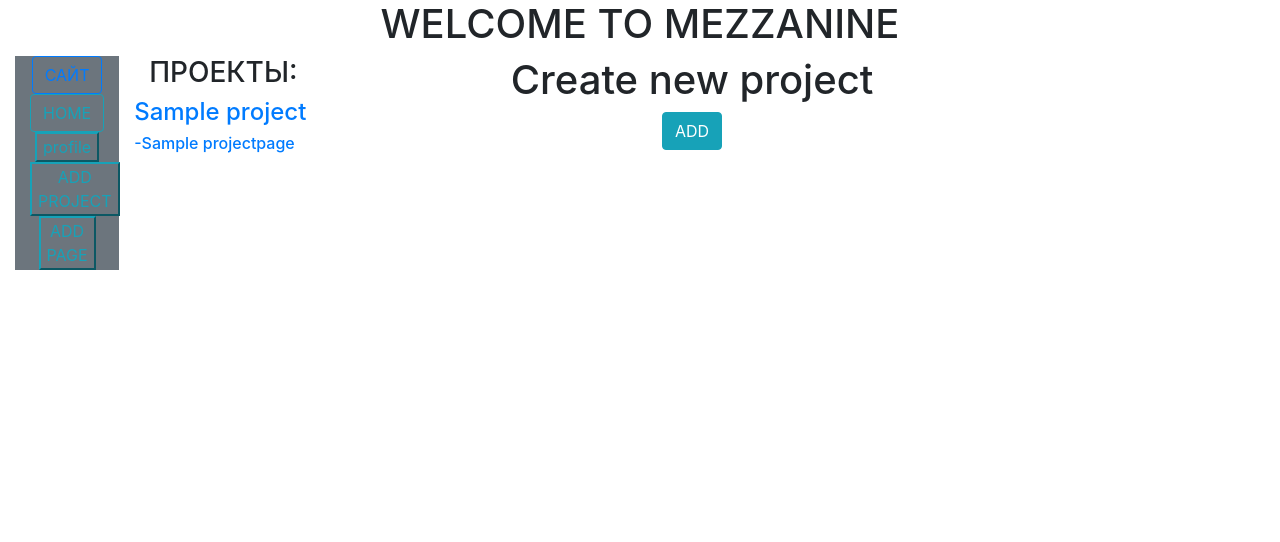
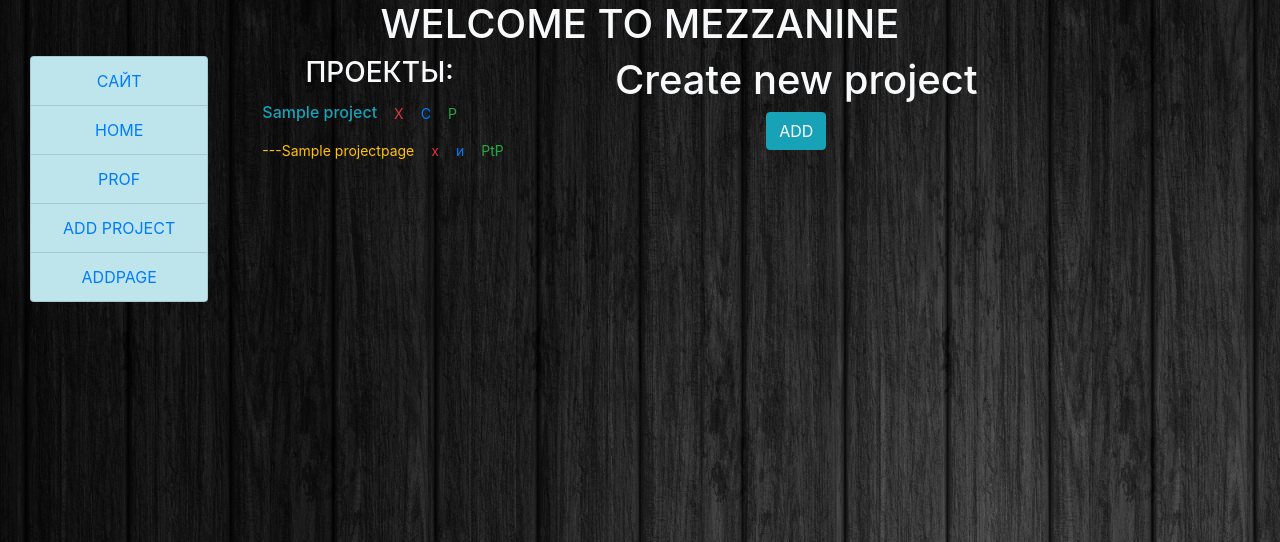
Before and after one commit to Kameni01/DevRock, a Django app: page /mezzanine/ in a window 1280 px wide. Shown: the top 542 px of the page. Run offline with Django 3.2, Linux system fonts and the light colour scheme; tables that the repository leaves empty hold one stand-in row (values such as "Sample post"); some libraries are stand-ins or nearby versions.

Commit message:
Решается проблема наследования. Упрошен интерфейс

```diff
--- a/mezzanine/models.py
+++ b/mezzanine/models.py
@@ -23,9 +23,13 @@ class Projects(models.Model):
     class Meta:
         verbose_name = "Проект"
         verbose_name_plural = "Проекты"
+        ordering = ["title"]
 
     def get_absolute_url(self):
         return reverse('projectdetail', kwargs={'slug': self.slug})
+
+    def add_page_to_project(self):
+        return reverse('createpage', kwarg={'p_id': self.id})
 
     def get_update_url(self):
         return reverse('updateproject', kwargs={'slug': self.slug})
@@ -48,6 +52,7 @@ class ProjectPages(models.Model):
     """Класс страниц проектов"""
     user = models.ForeignKey(User, verbose_name='Автор', on_delete=models.CASCADE)
     project = models.ForeignKey(Projects, verbose_name='Проект', on_delete=models.CASCADE)
+    parent_page = models.IntegerField(verbose_name='Родительская страница', null=True, blank=True)
     title = models.CharField(verbose_name='Заголовок', max_length=100)
     text = models.TextField(verbose_name='Текст')
     created = models.DateTimeField("Дата создания", auto_now_add=True)
@@ -56,6 +61,7 @@ class ProjectPages(models.Model):
     class Meta:
         verbose_name = "Страница"
         verbose_name_plural = "Страницы"
+        ordering = ["title"]
 
 
     def get_absolute_url(self):
@@ -70,6 +76,7 @@ class ProjectPages(models.Model):
     def save(self, *args, **kwargs):
         if not self.id:
             self.slug = gen_slug(self.title)
+            self.project_id = self.p_id
         super().save(*args, **kwargs)
 
 
--- a/mezzanine/templates/mezzanine.html
+++ b/mezzanine/templates/mezzanine.html
@@ -7,35 +7,40 @@
     <link rel="stylesheet" href="{% static '/css/style.css' %}">
     <title>{% block title %}{% endblock title %}</title>
   </head>
-  <body>
+<style>
+  body { background: url({% static 'mezzanine/bg/bg.jpg' %}); }
+</style>
+  <body >
     <div class="container-fluid">
       <div class="container-fluid text-center">
-          <h1>WELCOME TO MEZZANINE</h1>
+          <h1 class="text-light">WELCOME TO MEZZANINE</h1>
       </div>
       <div class="container-fluid">
         <div class="row">
           <!--left panel-->
-          <div class="col-md-1 bg-secondary text-center">
-            <a href="{% url 'Home_Page' %}"><button type="button" name="button" class="btn btn-outline-primary">САЙТ</button></a>
-            <a href="{% url 'mezzanine' %}"><button type="button" name="button" class="btn btn-outline-info">HOME</button></a>
-            <a href="{% url 'mezzanine' %}"><button type="button" name="button" class="btn-outline-info">profile</button></a>
-            <a href="{% url 'createproject' %}"><button type="button" name="button" class="btn-outline-info">ADD<br>PROJECT</button></a>
-            <a href="{% url 'createpage' %}"><button type="button" name="button" class="btn-outline-info">ADD<br>PAGE</button></a>
+          <div class="col-2 text-center">
+            <ul class="list-group text-center">
+              <li class="list-group-item list-group-item-info"><a href="{% url 'Home_Page' %}">САЙТ</a></li>
+              <li class="list-group-item list-group-item-info"><a href="{% url 'mezzanine' %}">HOME</a></li>
+              <li class="list-group-item list-group-item-info"><a href="{% url 'mezzanine' %}">PROF</a></li>
+              <li class="list-group-item list-group-item-info"><a href="{% url 'createproject' %}">ADD PROJECT</a></li>
+              <li class="list-group-item list-group-item-info"><a href="{% url 'createpage' %}">ADDPAGE</a></li>
+            </ul>
           </div>
-          <div class="col-md-2">
+          <div class="col-3">
             <!--ProjectTree panel-->
-            <h3 class="text-center">ПРОЕКТЫ:</h3>
+            <h3 class="text-center text-light">ПРОЕКТЫ:</h3>
             {% block ProjectTree %}
 
             {% endblock ProjectTree %}
           </div>
           <!--content-->
-          <div class="col-md-7">
+          <div class="col-5">
             {% block content %}
 
             {% endblock content %}
           </div>
-          <div class="col-md-2">
+          <div class="col-2 text-center">
             {% block file %}
 
             {% endblock file %}
--- a/mezzanine/templates/mezzanine/default.html
+++ b/mezzanine/templates/mezzanine/default.html
@@ -4,7 +4,7 @@
 {% block title %}MEZZANINE{% endblock title %}
 {% block default %}
   <div class="container-fluid text-center">
-    <h1>Create new project</h1>
+    <h1 class="text-light">Create new project</h1>
     <a href="{% url 'createproject' %}"><button type="button" name="button" class="btn btn-info">ADD</button></a>
   </div>
 {% endblock default %}
--- a/mezzanine/templates/mezzanine/deletepagefile.html
+++ b/mezzanine/templates/mezzanine/deletepagefile.html
@@ -5,7 +5,7 @@
   <form class="" action="{% url 'delete_pagefile' pk=pagefiles.id %}" enctype='multipart/form-data' method="post">
     {% csrf_token %}
     <h3>Вы уверены что хотите удалить данный файл?</h3>
-    <a href="{% url 'pagedetail' pk=pagefiles.id %}" class="btn btn-danger">ОТМЕНА</a>
+    <a href="{% url 'mezzanine' %}" class="btn btn-danger">ОТМЕНА</a>
     <button type="submit" name="button" class="btn btn-success">УДАЛИТЬ</button>
   </form>
 {% endblock default %}
--- a/mezzanine/templates/mezzanine/deleteprojectfile.html
+++ b/mezzanine/templates/mezzanine/deleteprojectfile.html
@@ -5,7 +5,7 @@
   <form class="" action="{% url 'delete_projectfile' pk=projectfiles.id %}" enctype='multipart/form-data' method="post">
     {% csrf_token %}
     <h3>Вы уверены что хотите удалить данный файл?</h3>
-    <a href="{% url 'projectdetail' pk=projectfiles.id %}" class="btn btn-danger">ОТМЕНА</a>
+    <a href="{% url 'mezzanine' %}" class="btn btn-danger">ОТМЕНА</a>
     <button type="submit" name="button" class="btn btn-success">УДАЛИТЬ</button>
   </form>
 {% endblock default %}
--- a/mezzanine/templates/mezzanine/startpage.html
+++ b/mezzanine/templates/mezzanine/startpage.html
@@ -3,12 +3,31 @@
 
 {% block ProjectTree %}
   {% for project in projects %}
-    <a href="{% url 'projectdetail' slug=project.slug %}"><h4>{{ project.title }}</h4></a>
+  <div class="container">
+    <div class="btn-group">
+      <a href="{% url 'projectdetail' slug=project.slug %}" class="btn btn-sm"><h6 class="text-info">{{ project.title }}</h6></a>
+      <div class="btn-group">
+        <a href="{{ project.get_delete_url }}" class="btn text-danger btn-sm">X</a>
+        <a href="{{ project.get_update_url }}" class="btn text-primary btn-sm">C</a>
+        <a href="" class="btn text-success btn-sm">P</a>
+      </div>
+    </div>
+  </div>
     {% for page in pages %}
       {% if page.project_id == project.id %}
-        <a href="{% url 'pagedetail' slug=page.slug %}"><h6>-{{ page.title }}</h6></a>
+      <div class="container">
+        <div class="btn-group">
+          <a href="{% url 'pagedetail' slug=page.slug %}" class="btn btn-sm"><p class="text-warning">---{{ page.title }}</p></a>
+          <div class="btn-group">
+            <a href="{{ page.get_delete_url }}" class="btn text-danger btn-sm">x</a>
+            <a href="{{ page.get_update_url }}" class="btn text-primary btn-sm">и</a>
+            <a href="" class="btn text-success btn-sm">PtP</a>
+          </div>
+        </div>
+      </div>
       {% endif %}
     {% endfor %}
+    <hr>
   {% endfor %}
 {% endblock ProjectTree %}
 
--- a/mezzanine/urls.py
+++ b/mezzanine/urls.py
@@ -9,7 +9,7 @@ urlpatterns = [
     path('', TreeRender, name="mezzanine"),
     path('project/create/', CreateProject.as_view(), name='createproject'),
     path('project/addfile/', AddProjectFile.as_view(), name='add_rojectfile'),
-    path('project/<int:pk>/delete', DeletePageFile.as_view(), name='delete_projectfile'),
+    path('project/<int:pk>/delete', DeleteProjectFile.as_view(), name='delete_projectfile'),
     path('project/<str:slug>/', ProjectDetail, name='projectdetail'),
     path('project/<str:slug>/update/', update_project.as_view(), name='updateproject'),
     path('project/<str:slug>/delete/', ProjectDelete.as_view(), name='deleteproject'),
--- a/mezzanine/views.py
+++ b/mezzanine/views.py
@@ -73,8 +73,8 @@ class AddProjectFile(ObjectCreateMixin, View):
 
 
 
-class DeletePageFile(FileDeleteMixin, View):
-    model = PageFiles
+class DeleteProjectFile(FileDeleteMixin, View):
+    model = ProjectFiles
     template = 'mezzanine/deleteprojectfile.html'
     redirect_url = 'mezzanine'
 
```
Also changed, not shown: mezzanine/templates/mezzanine/detailproject.html (+8 -6 lines), mezzanine/templates/mezzanine/pagedetail.html (+5 -5 lines), static/mezzanine/bg/bg.jpg (added), 1 other file.
